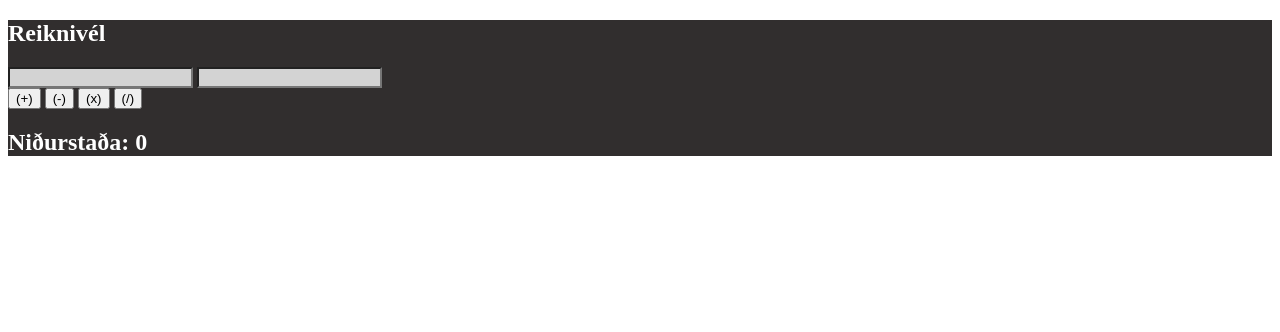
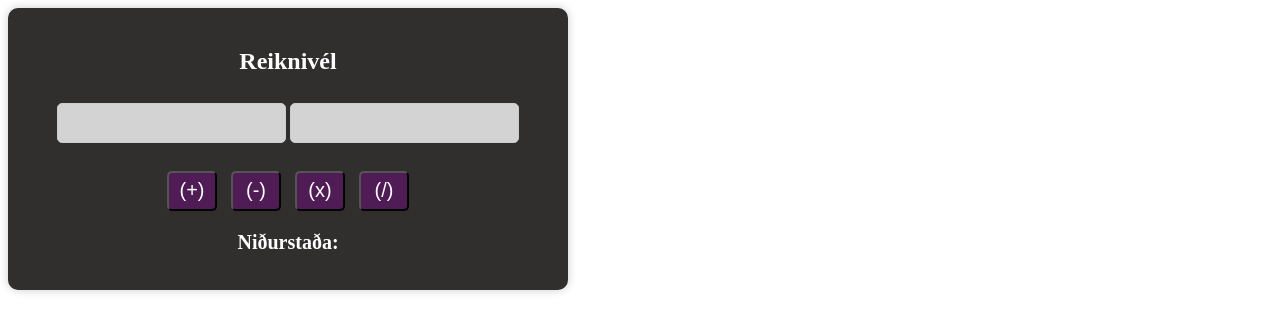
Before and after one commit to LeifurKolka/Skilaverkefni2, a plain HTML site: page index.html in a window 1280 px wide. Drawn offline with Linux system fonts and the light colour scheme.

Commit message:
sma eftir

```diff
--- a/index.html
+++ b/index.html
@@ -14,13 +14,13 @@
         <input type="number" class="num2" />
       </div>
       <div class="buttons">
-        <button class="plus">(+)</button>
-        <button class="minus">(-)</button>
-        <button class="multiply">(x)</button>
-        <button class="divide">(/)</button>
+        <button onclick="calculate('+')">(+)</button>
+        <button onclick="calculate('-')">(-)</button>
+        <button onclick="calculate('*')">(x)</button>
+        <button onclick="calculate('/')">(/)</button>
       </div>
-      <div class="result">
-        <h2>Niðurstaða: <span class="result-num">0</span></h2>
+      <div class="results">
+        <h2 id="result">Niðurstaða: </h2>
       </div>
     </section>
 
--- a/script.js
+++ b/script.js
@@ -0,0 +1,26 @@
+function calculate(operator) {
+    const num1 = parseFloat(document.getElementById("num1").value);
+    const num2 = parseFloat(document.getElementById("num2").value);
+
+    if (isNaN(num1) || isNaN(num2)) {
+        document.getElementById("result").innerText = "Skrifaðu inn númer";
+        return;
+    }
+
+    switch(operator) {
+        case '+':
+            result = num1 + num2;
+            break;
+        case '-':
+            result = num1 - num2;
+            break;
+        case '*':
+            result = num1 * num2;
+            break;
+        case '/':
+            result = num2 !== 0 ? num1 / num2 : "Ekki hægt að deila með 0";
+            break;
+    }
+
+    document.ElementById("result").innerText = "Niðurstaða: " + result;
+}
--- a/styles.css
+++ b/styles.css
@@ -1,6 +1,11 @@
 .calculator {
     background-color: rgb(49, 46, 46);
     color: white;
+    padding: 20px 30px;
+    border-radius: 10px;
+    box-shadow: 0 0 10px rgba(0, 0, 0, 0.2);
+    text-align: center;
+    width: 500px;
 }
 
 .num1 {
@@ -10,3 +15,32 @@
 .num2 {
     background-color: lightgrey;
 }
+
+input {
+    padding: 10px;
+    margin: 8px 0;
+    border-radius: 5px;
+    border: 1px solid #ccc;
+    font-size: 16px;
+}
+
+
+.buttons {
+    margin: 15px 0;
+}
+
+button {
+     width: 50px;
+    height: 40px;
+    font-size: 20px;
+    margin: 5px;
+    background: #501c55;
+    color: white;
+    border-radius: 5px;
+    transition: 0.2s;
+}
+
+#result {
+    margin-top: 15px;
+    font-size: 20px;
+}
```
